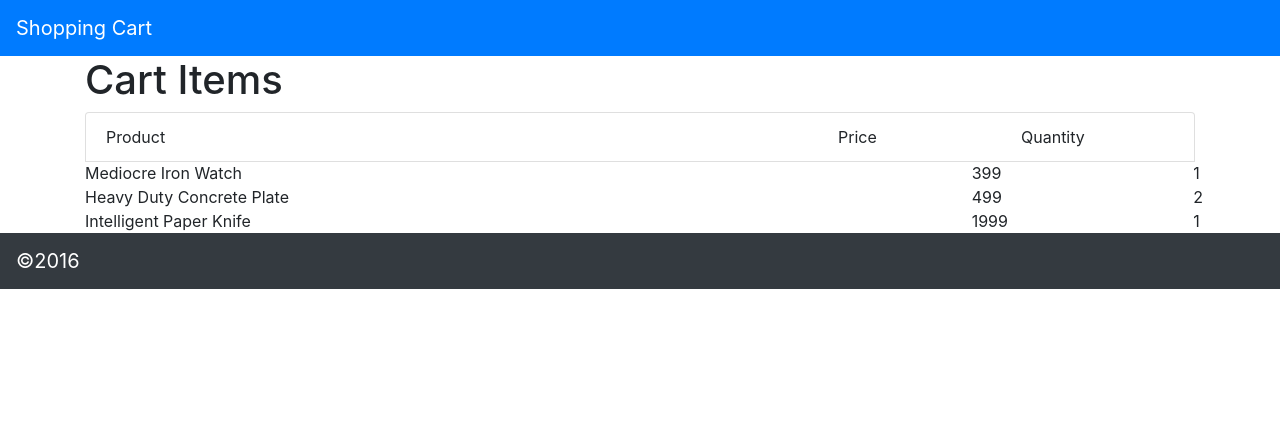
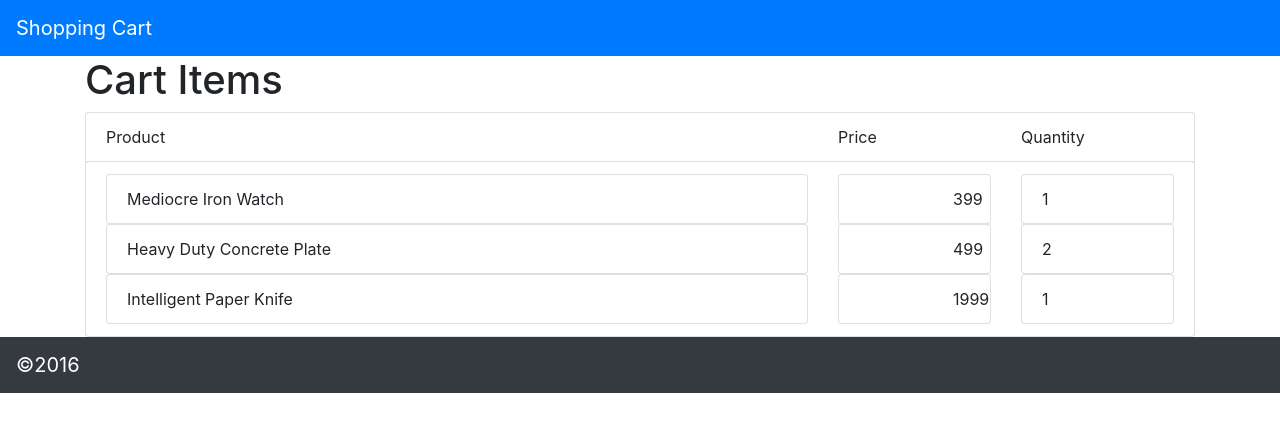
Before and after one commit to mafontana/shopping-cart, a React (Create React App) app: page / in a window 1280 px wide. Shown: the top 432 px of the page. Built offline with nearby package versions, Linux system fonts and the light colour scheme.

Commit message:
fixed formatting of columns

```diff
--- a/src/components/CartItemComponent.js
+++ b/src/components/CartItemComponent.js
@@ -5,14 +5,19 @@ class CartItemComponent extends Component {
     render () {
         console.log(this.props)
         return (
-            <div className="collection-item">
 
-            <div className="row">
-              <div className="col-md-8">{this.props.cartItemName}</div>
-              <div className="col-md-2">{this.props.cartItemPrice}</div>
-              <div className="col-md-2">{this.props.cartItemQuantity}</div>
+            <div className="list-group">
+                    <div className="list-group-item">
+                            <div className="row">
+                                <div className="col-md-8">{this.props.cartItemName}</div>
+                                <div className="col-md-2">{this.props.cartItemPrice}</div>
+                                <div className="col-md-2">{this.props.cartItemQuantity}</div>
+                            </div>
+
+
             </div>
-          </div>
+            </div>
+
         )
     }
 
```
